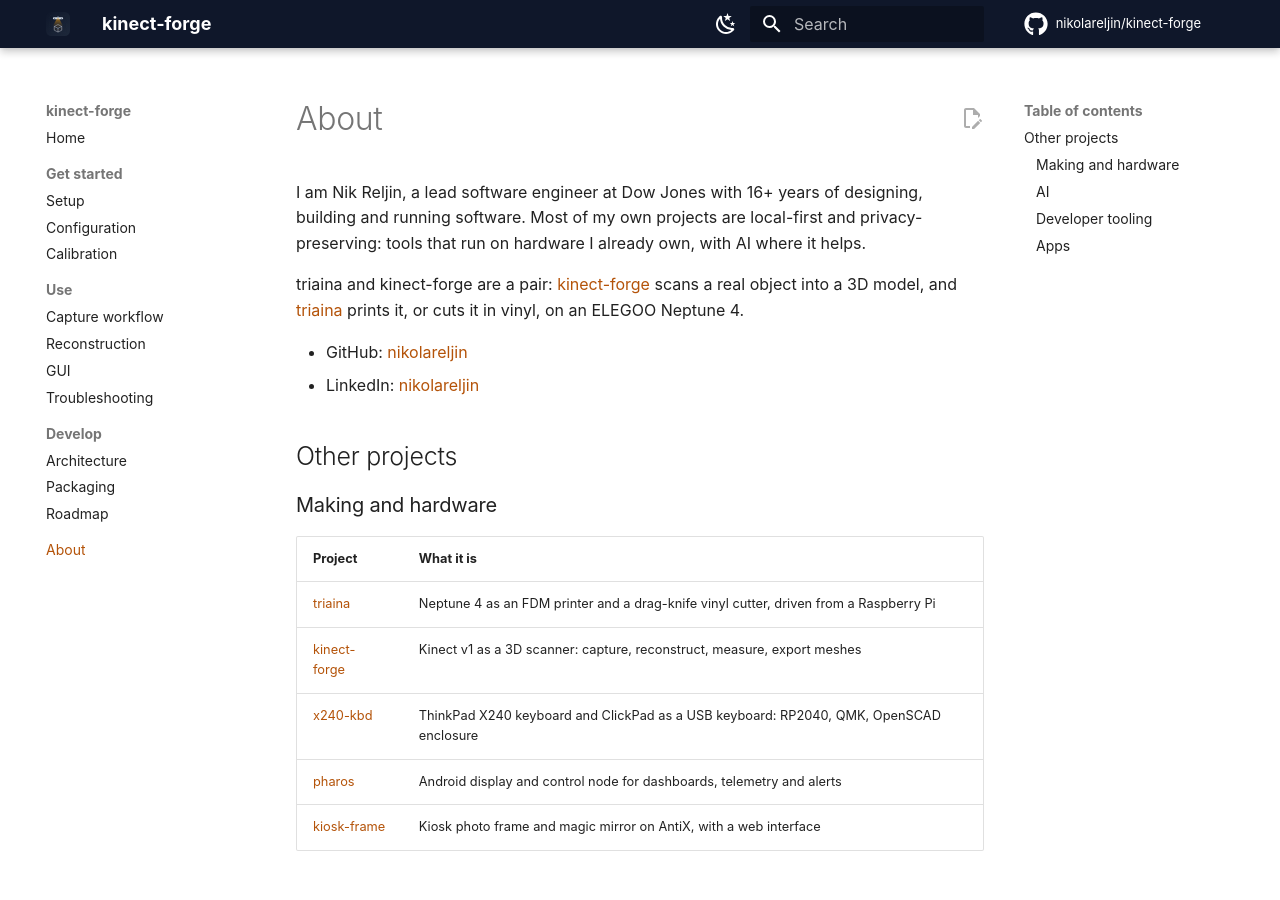
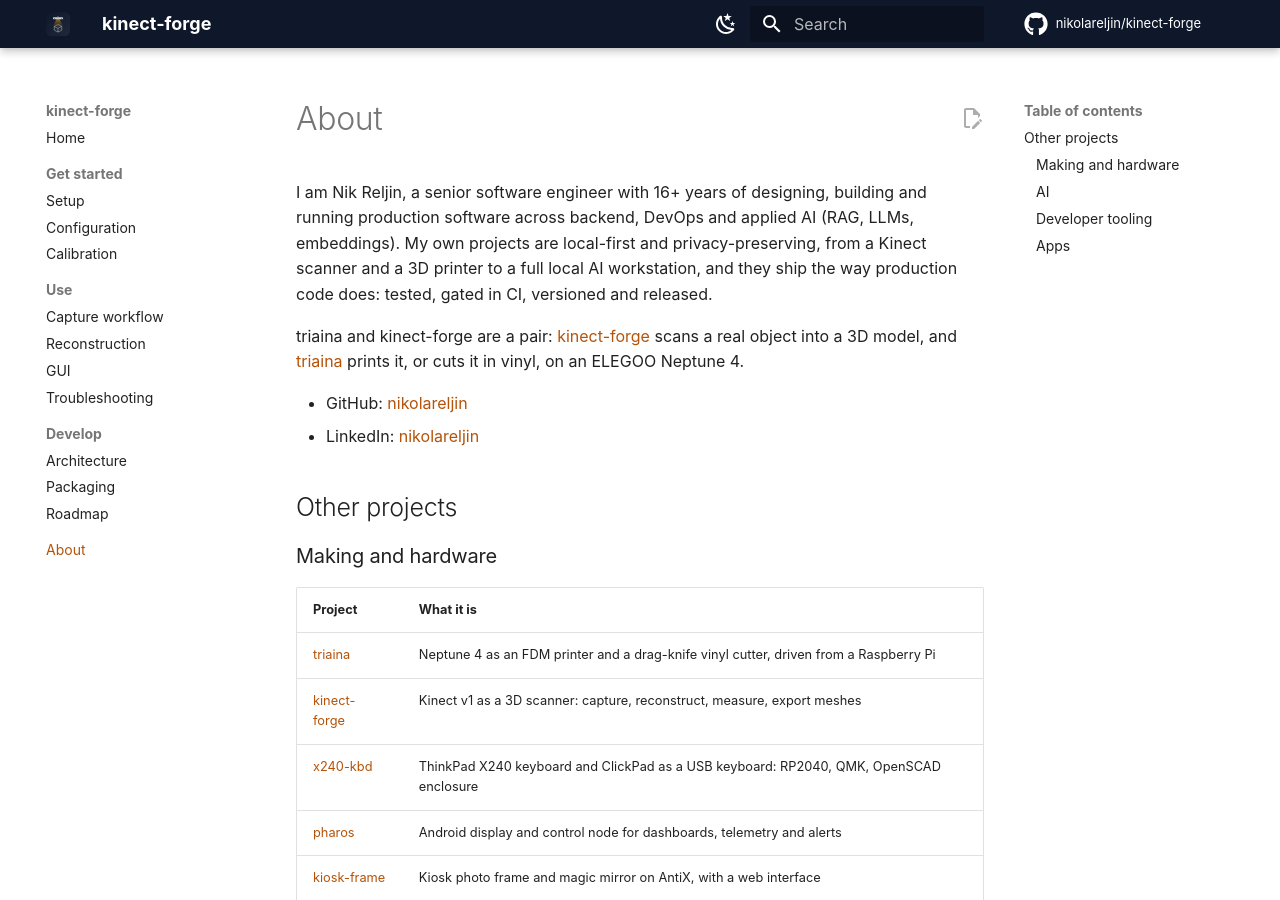
Before and after one commit to nikolareljin/kinect-forge, an MkDocs documentation site: the page built from docs/about.md, in a window 1280 px wide and 900 px high. Built offline with MkDocs 1.6.1 and Material for MkDocs 9.7.7, drawn with Linux system fonts in a browser that asks for light colours; comment, search, counter and statistics services are not loaded.

Commit message:
docs: reword About bio

```diff
--- a/docs/about.md
+++ b/docs/about.md
@@ -1,8 +1,10 @@
 # About
 
-I am Nik Reljin, a lead software engineer at Dow Jones with 16+ years of designing,
-building and running software. Most of my own projects are local-first and
-privacy-preserving: tools that run on hardware I already own, with AI where it helps.
+I am Nik Reljin, a senior software engineer with 16+ years of designing, building
+and running production software across backend, DevOps and applied AI (RAG, LLMs,
+embeddings). My own projects are local-first and privacy-preserving, from a Kinect
+scanner and a 3D printer to a full local AI workstation, and they ship the way
+production code does: tested, gated in CI, versioned and released.
 
 triaina and kinect-forge are a pair: [kinect-forge](https://nikolareljin.github.io/kinect-forge/)
 scans a real object into a 3D model, and [triaina](https://nikolareljin.github.io/triaina/)
```
